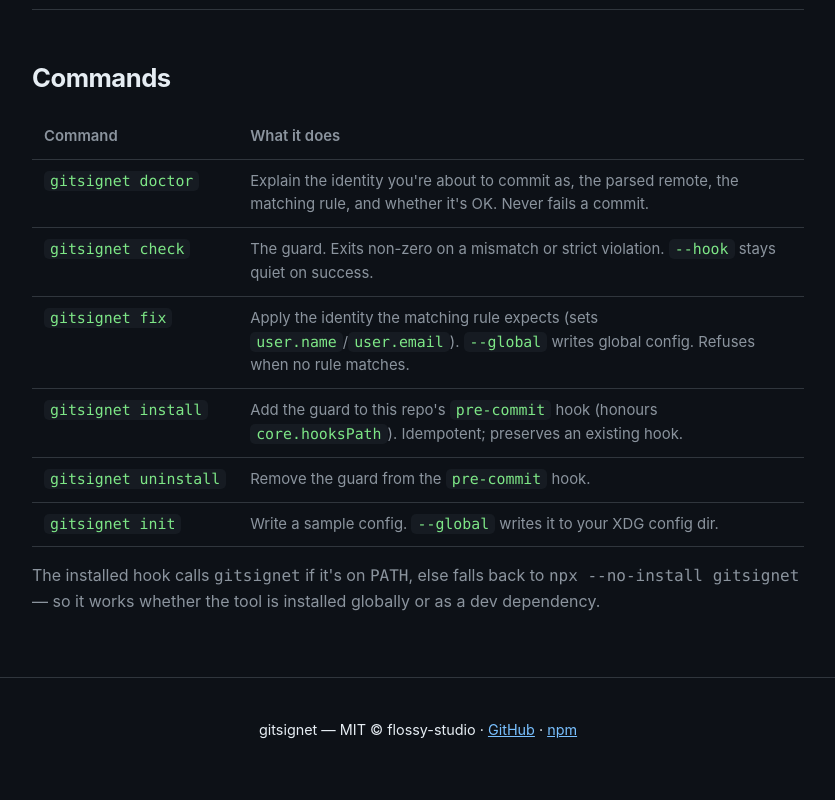
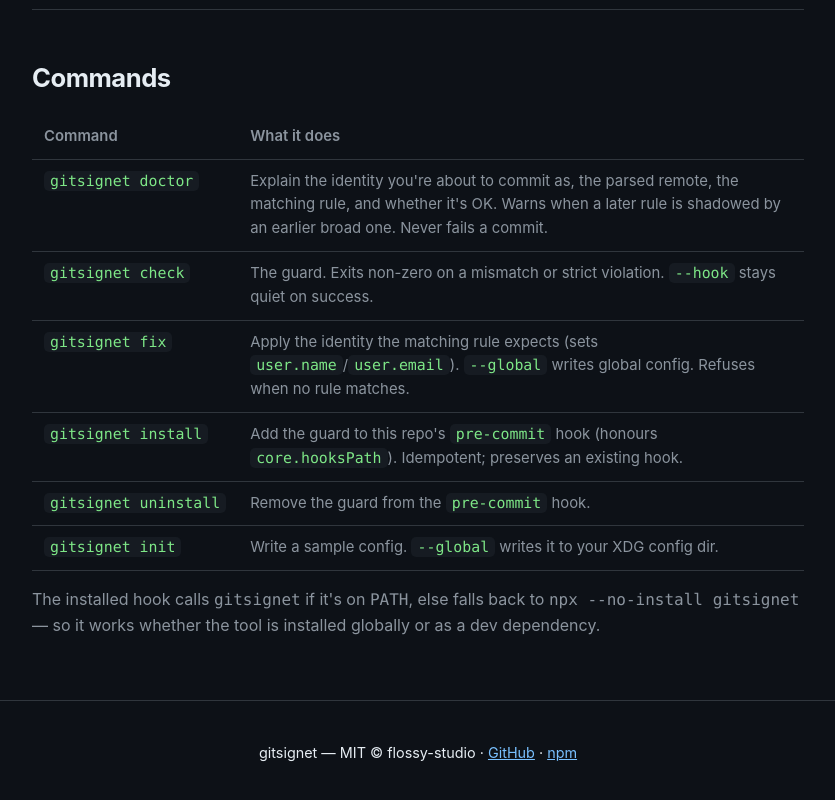
Before and after one commit to flossypurse-studios/gitsignet, a website: page gitsignet-site/index.html in a window 1280 px wide. Shown: the part 2680-3480 px from the top of the page, without its empty margins (222-1057 px from the left). Drawn offline with Linux system fonts and the light colour scheme.

Commit message:
site: note shadowed-rule warning in doctor

```diff
--- a/gitsignet-site/index.html
+++ b/gitsignet-site/index.html
@@ -180,7 +180,7 @@ gitsignet install</pre>
   <h2>Commands</h2>
   <table>
     <tr><th>Command</th><th>What it does</th></tr>
-    <tr><td><code>gitsignet doctor</code></td><td class="desc">Explain the identity you're about to commit as, the parsed remote, the matching rule, and whether it's OK. Never fails a commit.</td></tr>
+    <tr><td><code>gitsignet doctor</code></td><td class="desc">Explain the identity you're about to commit as, the parsed remote, the matching rule, and whether it's OK. Warns when a later rule is shadowed by an earlier broad one. Never fails a commit.</td></tr>
     <tr><td><code>gitsignet check</code></td><td class="desc">The guard. Exits non-zero on a mismatch or strict violation. <code>--hook</code> stays quiet on success.</td></tr>
     <tr><td><code>gitsignet fix</code></td><td class="desc">Apply the identity the matching rule expects (sets <code>user.name</code>/<code>user.email</code>). <code>--global</code> writes global config. Refuses when no rule matches.</td></tr>
     <tr><td><code>gitsignet install</code></td><td class="desc">Add the guard to this repo's <code>pre-commit</code> hook (honours <code>core.hooksPath</code>). Idempotent; preserves an existing hook.</td></tr>
```
